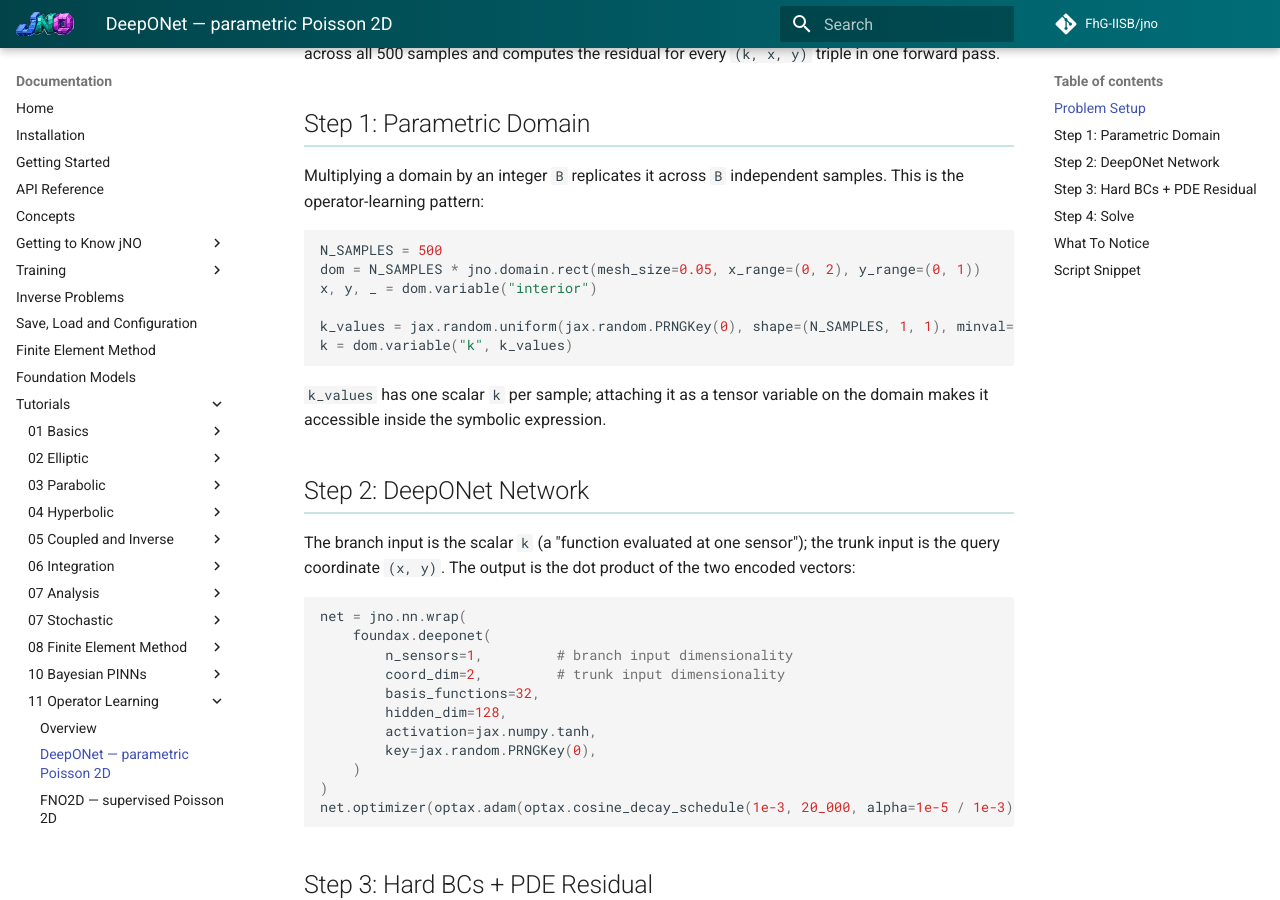
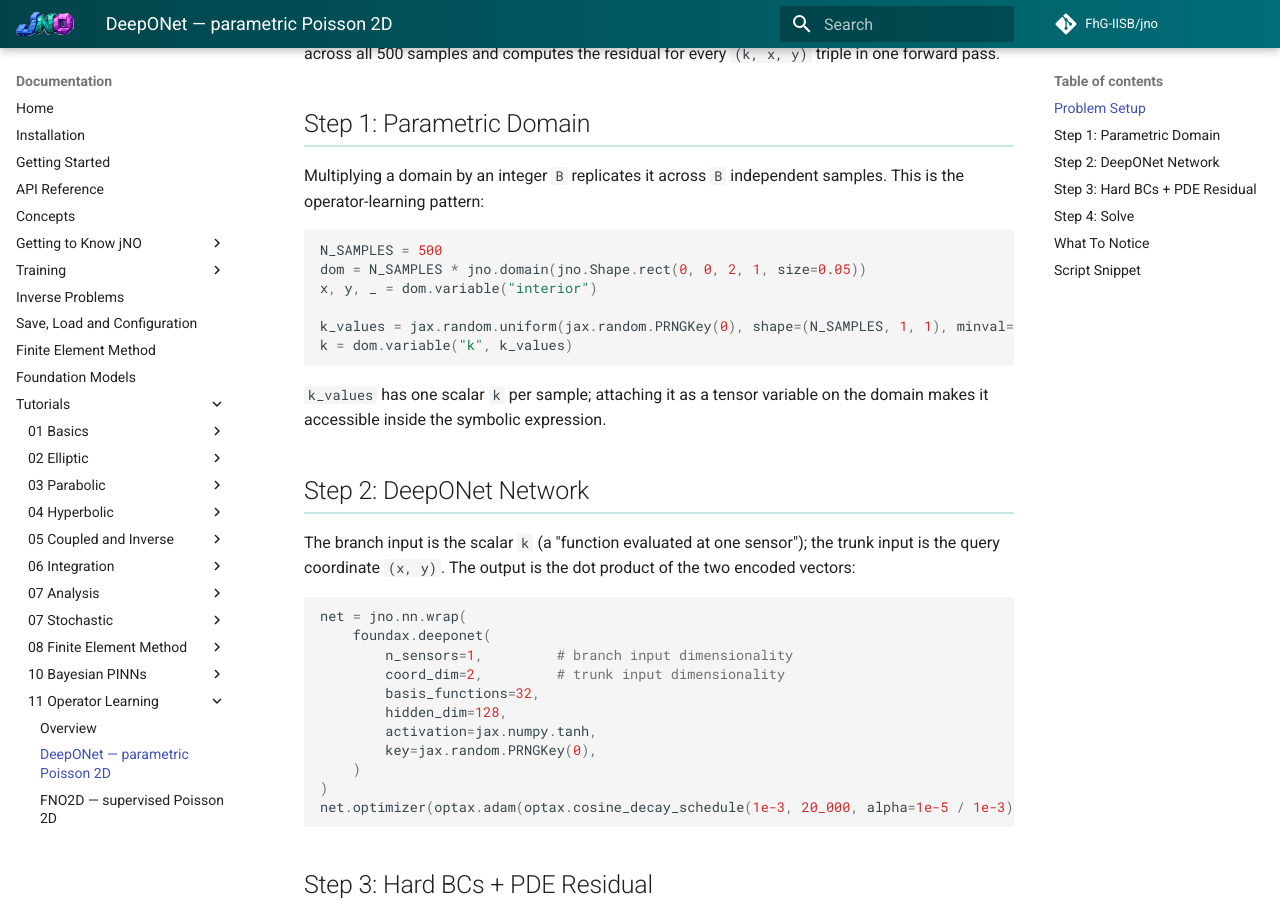
Before and after one commit to FhG-IISB/jNO, an MkDocs documentation site: the page built from docs/tutorials/11-operator-learning/deeponet-poisson-2d.md, in a window 1280 px wide and 900 px high, scrolled down 467 px. Built offline with MkDocs 1.6.1 and Material for MkDocs 9.7.7, drawn with Linux system fonts in a browser that asks for light colours; comment, search, counter and statistics services are not loaded; some of the changed text lies outside the part shown.

Commit message:
docs(tutorials): convert kept examples to the Shape one-line geometry API
Every surviving 2-D/3-D tutorial now builds its domain with the Shape DSL instead of shapely: jno.domain(box(0,0,1,1), mesh_size=0.05) -> jno.domain(jno.Shape.rect(0,0,1,1, size=0.05)), and Point(0,0).buffer(3) -> jno.Shape.disk(0,0,3). Shape is a top-level export, so no extra import -- the domain is a clean one-liner. 11 scripts converted (all FEM box-domains + variable-coefficient Poisson, Fokker-Planck disc, DeepONet); zero shapely left in any kept tutorial. time= and B*domain batching compose with Shape domains. Verified end-to-end: poisson_2d_fem (rel_L2 8.6e-3), wave_membrane (FEM+time, energy-conserving), linear_elasticity (Euler-Bernoulli ratio 1.008), plus construct checks for time/disk/batch. Docs: deeponet page updated to match its script; Domain-and-Geometry.md notes the shorthand jno.domain.line/rect/cube for simple axis-aligned + 1-D domains (Shape is 2-D/3-D only, so the 1-D tutorials keep jno.domain.line).

````diff
--- a/docs/tutorial_examples/02_elliptic/variable_coefficient_poisson_2d.py
+++ b/docs/tutorial_examples/02_elliptic/variable_coefficient_poisson_2d.py
@@ -1,18 +1,17 @@
-"""02 — 2-D variable-coefficient Poisson  (shapely domain + named partials + tracker)"""
+"""02 — 2-D variable-coefficient Poisson  (Shape domain + named partials + tracker)"""
 
 from pathlib import Path
 
 import foundax
 import jax
 import optax
-from shapely.geometry import box
 
 import jno
 
 π = jno.np.pi
 
 # --8<-- [start:setup]
-domain = jno.domain(box(0, 0, 1, 1), mesh_size=0.05)
+domain = jno.domain(jno.Shape.rect(0, 0, 1, 1, size=0.05))
 x, y, _ = domain.variable("interior")
 
 κ = 1 + x + y
--- a/docs/tutorial_examples/07_stochastic/fokker_planck_2d.py
+++ b/docs/tutorial_examples/07_stochastic/fokker_planck_2d.py
@@ -1,4 +1,4 @@
-"""07 — 2-D Fokker–Planck on a disc  (shapely + RAD resampling + residual tracker)"""
+"""07 — 2-D Fokker–Planck on a disc  (Shape + RAD resampling + residual tracker)"""
 
 from pathlib import Path
 
@@ -6,7 +6,6 @@
 import jax
 import jax.numpy as jnp
 import optax
-from shapely.geometry import Point
 
 import jno
 
@@ -14,7 +13,7 @@
 
 # --8<-- [start:setup]
 # Disc of radius 3 centred at the origin — captures the Gaussian's effective support.
-domain = jno.domain(Point(0, 0).buffer(3.0), mesh_size=0.25)
+domain = jno.domain(jno.Shape.disk(0, 0, 3.0, size=0.25))
 x, y, _ = domain.variable("interior")
 xb, yb, _ = domain.variable("boundary")
 
--- a/docs/tutorial_examples/08_fem_and_varpinns/helmholtz_pml_2d.py
+++ b/docs/tutorial_examples/08_fem_and_varpinns/helmholtz_pml_2d.py
@@ -28,7 +28,6 @@
 import matplotlib.pyplot as plt  # noqa: E402
 import matplotlib.tri as mtri  # noqa: E402
 import numpy as np  # noqa: E402
-from shapely.geometry import box  # noqa: E402
 
 import jno  # noqa: E402
 
@@ -38,7 +37,7 @@
 
 def solve_pml(sigma0):
     """Complex PML Helmholtz at absorber strength sigma0 (sigma0 = 0 -> no PML, u=0 cavity)."""
-    d = jno.domain(box(0.0, 0.0, L, L), mesh_size=0.022)
+    d = jno.domain(jno.Shape.rect(0.0, 0.0, L, L, size=0.022))
     u, phi = d.fem_symbols()
     xi, yi, _ = d.variable("interior", split=True)
     xb, yb, _ = d.variable("boundary", split=True)
--- a/docs/tutorial_examples/08_fem_and_varpinns/inverse_diffusivity_field.py
+++ b/docs/tutorial_examples/08_fem_and_varpinns/inverse_diffusivity_field.py
@@ -14,11 +14,10 @@
 import jax.numpy as jnp
 import numpy as np
 import optax
-from shapely.geometry import box
 
 import jno
 
-d = jno.domain(box(0.0, 0.0, 1.0, 1.0), mesh_size=0.1)
+d = jno.domain(jno.Shape.rect(0.0, 0.0, 1.0, 1.0, size=0.1))
 u, phi = d.fem_symbols()
 xi, yi, _ = d.variable("interior", split=True)
 xb, yb, _ = d.variable("boundary", split=True)
--- a/docs/tutorial_examples/08_fem_and_varpinns/linear_elasticity_cantilever.py
+++ b/docs/tutorial_examples/08_fem_and_varpinns/linear_elasticity_cantilever.py
@@ -14,7 +14,6 @@
 
 import jax.numpy as jnp
 import numpy as np
-from shapely.geometry import box
 
 import jno
 
@@ -23,7 +22,7 @@
 Iz = H**3 / 12.0  # second moment of area (unit thickness)
 inner, symgrad, trace = jno.np.inner, jno.np.symgrad, jno.np.trace
 
-d = jno.domain(box(0.0, 0.0, L, H), mesh_size=0.5)
+d = jno.domain(jno.Shape.rect(0.0, 0.0, L, H, size=0.5))
 u, phi = d.fem_symbols(value_shape=(2,), order=2)  # P2 vector displacement
 xi, yi, _ = d.variable("interior", split=True)
 xl, yl, _ = d.variable("left", split=True)  # clamped root
--- a/docs/tutorial_examples/08_fem_and_varpinns/maxwell_2d_vector.py
+++ b/docs/tutorial_examples/08_fem_and_varpinns/maxwell_2d_vector.py
@@ -38,7 +38,6 @@
 import matplotlib.pyplot as plt  # noqa: E402
 import matplotlib.tri as mtri  # noqa: E402
 import numpy as np  # noqa: E402
-from shapely.geometry import box  # noqa: E402
 
 import jno  # noqa: E402
 
@@ -50,7 +49,7 @@
 E_r = lambda X, Y: (pi * sin(pi * X) * cos(pi * Y), -pi * cos(pi * X) * sin(pi * Y))  # noqa: E731
 E_i = lambda X, Y: (2 * pi * sin(2 * pi * X) * cos(2 * pi * Y), -2 * pi * cos(2 * pi * X) * sin(2 * pi * Y))  # noqa: E731
 
-d = jno.domain(box(0.0, 0.0, 1.0, 1.0), mesh_size=0.06)
+d = jno.domain(jno.Shape.rect(0.0, 0.0, 1.0, 1.0, size=0.06))
 E, v = d.fem_symbols(value_shape=(2,), names=("E", "v"), order=2, complex=True)  # a P2 COMPLEX vector field + its test
 xi, yi, _ = d.variable("interior", split=True)
 xb, yb, _ = d.variable("boundary", split=True)
--- a/docs/tutorial_examples/08_fem_and_varpinns/navier_stokes_cavity_2d.py
+++ b/docs/tutorial_examples/08_fem_and_varpinns/navier_stokes_cavity_2d.py
@@ -30,14 +30,13 @@
 import matplotlib.pyplot as plt  # noqa: E402
 import numpy as np  # noqa: E402
 from scipy.interpolate import griddata  # noqa: E402
-from shapely.geometry import box  # noqa: E402
 
 import jno  # noqa: E402
 
 inner, grad, trace = jno.np.inner, jno.np.grad, jno.np.trace
 nu = 0.005  # Re = U L / nu = 1 * 1 / 0.005 = 200
 
-d = jno.domain(box(0, 0, 1, 1), mesh_size=0.045, time=(0.0, 8.0, 33))
+d = jno.domain(jno.Shape.rect(0, 0, 1, 1, size=0.045), time=(0.0, 8.0, 33))
 u, v = d.fem_symbols(value_shape=(2,), names=("u", "v"), order=2)  # P2 velocity
 p, q = d.fem_symbols(names=("p", "q"), order=1)  # P1 pressure
 xi, yi, ti = d.variable("interior", split=True)
--- a/docs/tutorial_examples/08_fem_and_varpinns/phase_field_fracture_2d.py
+++ b/docs/tutorial_examples/08_fem_and_varpinns/phase_field_fracture_2d.py
@@ -43,7 +43,6 @@
 import matplotlib.pyplot as plt
 import matplotlib.tri as mtri
 import numpy as np
-from shapely.geometry import box
 
 import jno
 
@@ -57,7 +56,7 @@
 Gc, ell, eta = 2.0e-3, 0.08, 1e-3
 h = 0.04
 
-d = jno.domain(box(0.0, 0.0, 1.0, 1.0), mesh_size=h)
+d = jno.domain(jno.Shape.rect(0.0, 0.0, 1.0, 1.0, size=h))
 xi, yi, _ = d.variable("interior", split=True)
 xb, yb, _ = d.variable("bottom", split=True)
 xt, yt, _ = d.variable("top", split=True)
--- a/docs/tutorial_examples/08_fem_and_varpinns/poisson_2d_fem.py
+++ b/docs/tutorial_examples/08_fem_and_varpinns/poisson_2d_fem.py
@@ -13,13 +13,12 @@
 
 import jax.numpy as jnp
 import numpy as np
-from shapely.geometry import box
 
 import jno
 
 exact = lambda x, y: x * (1 - x) * y * (1 - y)  # noqa: E731
 
-d = jno.domain(box(0.0, 0.0, 1.0, 1.0), mesh_size=0.18)
+d = jno.domain(jno.Shape.rect(0, 0, 1, 1, size=0.18))
 u, phi = d.fem_symbols()
 xi, yi, _ = d.variable("interior", split=True)
 xb, yb, _ = d.variable("boundary", split=True)
--- a/docs/tutorial_examples/08_fem_and_varpinns/rayleigh_benard_2d.py
+++ b/docs/tutorial_examples/08_fem_and_varpinns/rayleigh_benard_2d.py
@@ -38,14 +38,13 @@
 import matplotlib.pyplot as plt  # noqa: E402
 import matplotlib.tri as mtri  # noqa: E402
 import numpy as np  # noqa: E402
-from shapely.geometry import box  # noqa: E402
 
 import jno  # noqa: E402
 
 Pr, Ra = 1.0, 1.0e4  # Prandtl, Rayleigh (Ra >> Ra_c ~ 1708 -> vigorous convection)
 Lx, Ly = 2.0, 1.0  # a wide-ish pot -> a pair of counter-rotating rolls
 
-d = jno.domain(box(0, 0, Lx, Ly), mesh_size=0.11, time=(0.0, 0.3, 2))
+d = jno.domain(jno.Shape.rect(0, 0, Lx, Ly, size=0.11), time=(0.0, 0.3, 2))
 u, v = d.fem_symbols(value_shape=(2,), names=("u", "v"), order=2)  # P2 velocity
 p, q = d.fem_symbols(names=("p", "q"), order=1)  # P1 pressure
 T, sT = d.fem_symbols(names=("T", "sT"), order=1)  # P1 temperature
--- a/docs/tutorial_examples/08_fem_and_varpinns/wave_membrane_2d.py
+++ b/docs/tutorial_examples/08_fem_and_varpinns/wave_membrane_2d.py
@@ -21,7 +21,6 @@
 
 import jax.numpy as jnp
 import numpy as np
-from shapely.geometry import box
 
 import jno
 
@@ -33,7 +32,7 @@
 PERIOD = 2.0 * PI / OMEGA  # = √2 / C
 
 # One full period, resolved with 120 steps; a moderate mesh keeps the example quick.
-d = jno.domain(box(0.0, 0.0, 1.0, 1.0), mesh_size=0.08, time=(0.0, float(PERIOD), 120))
+d = jno.domain(jno.Shape.rect(0.0, 0.0, 1.0, 1.0, size=0.08), time=(0.0, float(PERIOD), 120))
 u, phi = d.fem_symbols()
 xi, yi, ti = d.variable("interior", split=True)
 xb, yb, _ = d.variable("boundary", split=True)
--- a/docs/tutorial_examples/11_operator_learning/deeponet_poisson_2d.py
+++ b/docs/tutorial_examples/11_operator_learning/deeponet_poisson_2d.py
@@ -3,7 +3,6 @@
 import foundax
 import jax
 import optax
-from shapely.geometry import box
 
 import jno
 
@@ -12,7 +11,7 @@
 EPOCHS = 2_000
 
 # ── Parametric domain — replicate one mesh across N_SAMPLES random k values ──
-dom = N_SAMPLES * jno.domain(box(0, 0, 2, 1), mesh_size=0.05)
+dom = N_SAMPLES * jno.domain(jno.Shape.rect(0, 0, 2, 1, size=0.05))
 x, y, _ = dom.variable("interior")
 
 k_values = jax.random.uniform(KEY, shape=(N_SAMPLES, 1, 1), minval=0.5, maxval=1.5)
--- a/docs/tutorials/11-operator-learning/deeponet-poisson-2d.md
+++ b/docs/tutorials/11-operator-learning/deeponet-poisson-2d.md
@@ -21,7 +21,7 @@
 
 ```python
 N_SAMPLES = 500
-dom = N_SAMPLES * jno.domain.rect(mesh_size=0.05, x_range=(0, 2), y_range=(0, 1))
+dom = N_SAMPLES * jno.domain(jno.Shape.rect(0, 0, 2, 1, size=0.05))
 x, y, _ = dom.variable("interior")
 
 k_values = jax.random.uniform(jax.random.PRNGKey(0), shape=(N_SAMPLES, 1, 1), minval=0.5, maxval=1.5)
````
Also changed, not shown: docs/Domain-and-Geometry.md (+3 -1 lines).
